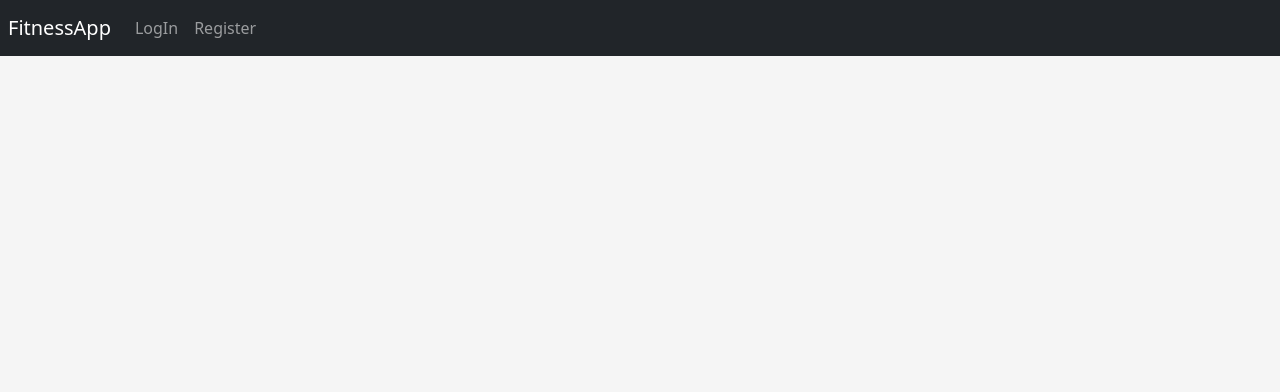
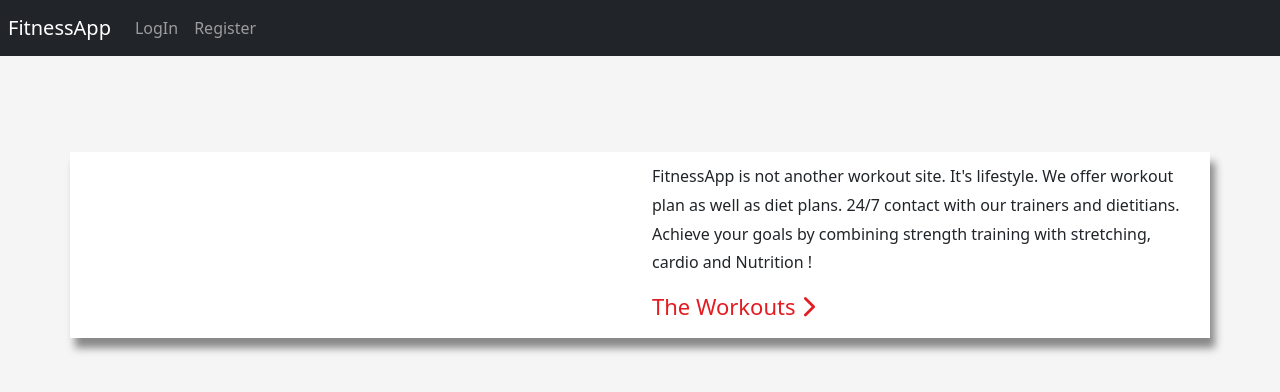
Before and after one commit to wer08/capstone, a Django app: page / in a window 1280 px wide. Shown: the top 392 px of the page. Run offline with Django 4.2, Linux system fonts and the light colour scheme; some libraries are stand-ins or nearby versions.

Commit message:
Working on main page

```diff
--- a/final_project/fitness/static/styles.css
+++ b/final_project/fitness/static/styles.css
@@ -9,3 +9,26 @@ body {
     box-shadow: 5px 10px 8px #888888;
     background-color: white;
 }
+.adtext{
+    font-size: 16px;
+    line-height: 1.8em;
+    letter-spacing: normal;
+}
+
+.main_link{
+    color: #E21C21;
+    font-size: 22px;
+}
+
+.link{
+    text-decoration: none;
+    color: #E21C21;
+}
+
+.link:hover{
+    color: #800000;
+}
+
+.main_link:hover{
+    color: #800000;
+}
--- a/final_project/fitness/templates/index.html
+++ b/final_project/fitness/templates/index.html
@@ -4,5 +4,22 @@ Main
 {% endblock %}
 
 {% block body %}
+<section>
+    <div class="container w-100 ad">
+        <div class="row">
+            <div class="col">
 
+            </div>
+            <div class="col">
+                <p class="adtext">
+                    FitnessApp is not another workout site. It's lifestyle.
+                    We offer workout plan as well as diet plans.
+                    24/7 contact with our trainers and dietitians.
+                    Achieve your goals by combining strength training with stretching, cardio and Nutrition !
+                </p>
+                <h1 class="main_link"><a href="{% url 'exercise' %}" class="link">The Workouts </a><i class="fa-solid fa-chevron-right"></i></h1>
+            </div>
+        </div>
+    </div>
+</section>
 {% endblock %}
--- a/final_project/fitness/templates/layout.html
+++ b/final_project/fitness/templates/layout.html
@@ -8,6 +8,7 @@
   <link href="https://cdn.jsdelivr.net/npm/bootstrap@5.2.2/dist/css/bootstrap.min.css" rel="stylesheet" integrity="sha384-Zenh87qX5JnK2Jl0vWa8Ck2rdkQ2Bzep5IDxbcnCeuOxjzrPF/et3URy9Bv1WTRi" crossorigin="anonymous">
   <!-- JavaScript Bundle with Popper -->
   <script src="https://cdn.jsdelivr.net/npm/bootstrap@5.2.2/dist/js/bootstrap.bundle.min.js" integrity="sha384-OERcA2EqjJCMA+/3y+gxIOqMEjwtxJY7qPCqsdltbNJuaOe923+mo//f6V8Qbsw3" crossorigin="anonymous"></script>
+  <script src="https://kit.fontawesome.com/eba46cd252.js" crossorigin="anonymous"></script>
 
   <!-- Add additional CSS in static file -->
   {% load static %}
@@ -16,9 +17,10 @@
   <link rel="shortcut icon" type="image/png" href="{% static 'favicon.ico' %}"/>
 </head>
 <body>
+  <section>
     <nav class="navbar navbar-expand-lg navbar-dark bg-dark fixed-top p-2">
         <!-- Navbar content -->
-        <a class="navbar-brand" href="#">FitnessApp</a>
+        <a class="navbar-brand" href="{% url 'index' %}">FitnessApp</a>
           {% if user.is_authenticated %}
           <ul class="navbar-nav">
                 <li class="nav-item">
@@ -48,6 +50,7 @@
           </ul>
             {% endif %}
     </nav>
+  </section>
 
     <div class="body p-4">
       {% block body %}
--- a/final_project/fitness/urls.py
+++ b/final_project/fitness/urls.py
@@ -8,5 +8,6 @@ urlpatterns = [
     path('logout',views.logout_view, name='logout'),
     path('register',views.register_view, name="register"),
     path('profile/<str:user>',views.profile_view, name='profile'),
-    path('profile/edit/<str:user>',views.profile, name="edit_profile")
+    path('profile/edit/<str:user>',views.profile, name="edit_profile"),
+    path('exercise',views.exercise, name="exercise")
 ]
--- a/final_project/fitness/views.py
+++ b/final_project/fitness/views.py
@@ -11,6 +11,9 @@ from django.http import JsonResponse
 
 def index(request):
     return render(request, 'index.html')
+
+def exercise(request):
+    return render(request, 'exercise.html')
 
 def profile(request,user):
     client = User.objects.get(username = user)
```
Also changed, not shown: final_project/fitness/templates/exercise.html (added, +10 -0 lines).
